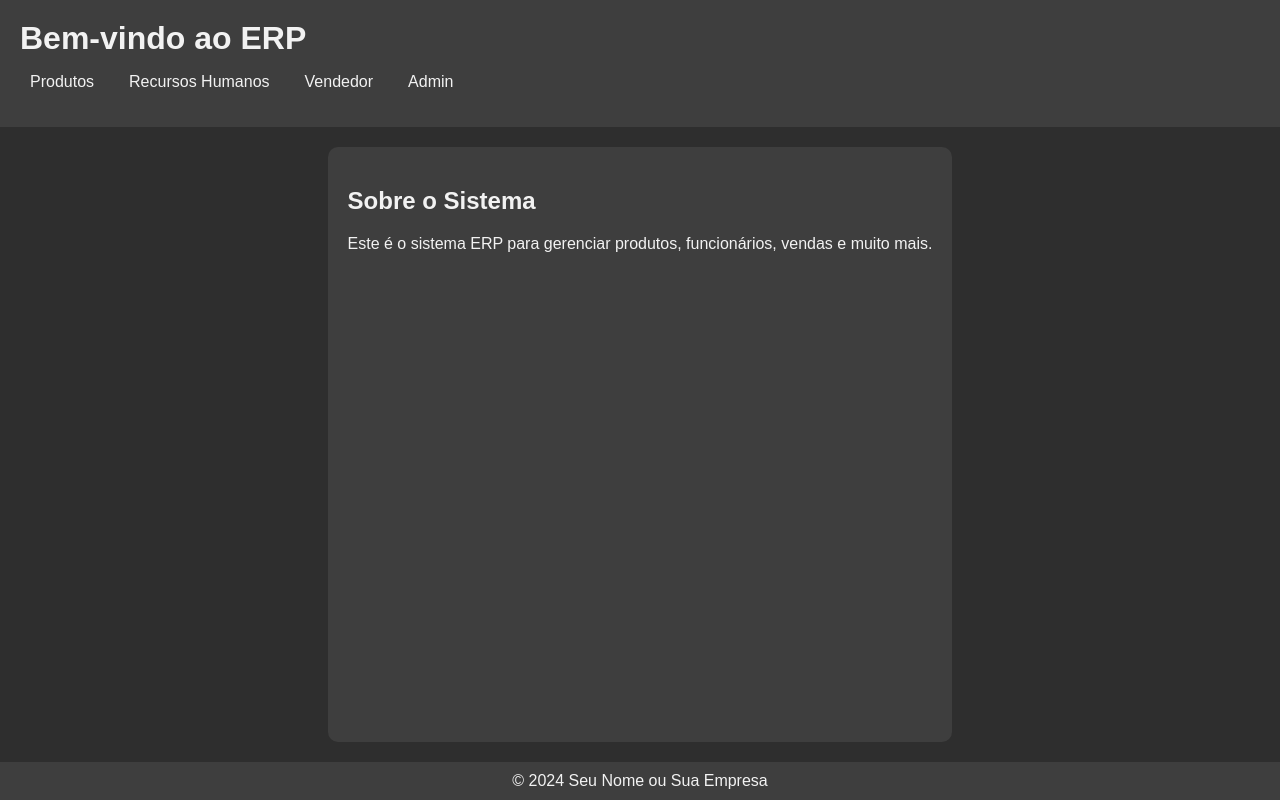
After one commit to lajotavermelha/enterprise-resource-planning-modelo, a Flask app: page / in a window 1280 px wide. The commit adds this page. Run offline with Flask 3, Linux system fonts and the light colour scheme.

```diff
--- a/routes.py
+++ b/routes.py
@@ -1,4 +1,4 @@
-from flask import request, jsonify, render_template, redirect, url_for, flash
+from flask import request, jsonify, render_template, redirect, url_for, flash, session
 from flask_login import login_user, login_required, logout_user, current_user
 from werkzeug.security import check_password_hash, generate_password_hash
 from main import app, db
@@ -12,7 +12,10 @@ def login():
         user = Funcionario.query.filter_by(nome=nome).first()
         if user and check_password_hash(user.password_hash, password):
             login_user(user)
-            return redirect(url_for('vendedor'))
+            if user.is_admin:
+                return redirect(url_for('admin'))
+            else:
+                return redirect(url_for('vendedor'))
         else:
             flash('Usuário ou senha inválidos')
     return render_template('login.html')
@@ -21,35 +24,41 @@ def login():
 @login_required
 def logout():
     logout_user()
-    session.clear()
+    session.clear()  # Limpa a sessão
+    flash('Você foi desconectado.')
     return redirect(url_for('login'))
 
 @app.route('/admin')
 @login_required
 def admin():
     if not current_user.is_admin:
-        return redirect(url_for('vendedor'))
+        flash('Acesso negado. Você não tem permissão para acessar esta página.')
+        logout_user()
+        session.clear()
+        return redirect(url_for('login'))
     return render_template('admin.html')
+
+@app.route('/vendedor')
+@login_required
+def vendedor():
+    if current_user.is_admin:
+        flash('Acesso negado. Você não tem permissão para acessar esta página.')
+        logout_user()
+        session.clear()
+        return redirect(url_for('login'))
+    return render_template('vendedor.html', user=current_user)
 
 @app.route('/')
 def home():
-    return render_template('index.html')
+    return render_template('home.html')
 
 @app.route('/estoque')
 def produtos_page():
     return render_template('produtos.html')
+
 @app.route('/recursoshumanos')
 def recursos_humanos():
     return render_template('recursoshumanos.html')
-
-@app.route('/vendas')
-def vendas():
-    return render_template('vendas.html')
-
-@app.route('/vendedor')
-@login_required
-def vendedor():
-    return render_template('vendedor.html', user=current_user)
 
 @app.route('/api/estoque', methods=['GET', 'POST'])
 def manage_produtos():
@@ -77,7 +86,6 @@ def update_delete_produto(id):
         db.session.delete(produto)
         db.session.commit()
         return jsonify({'message': 'Produto excluído'}), 200
-
 
 @app.route('/api/recursoshumanos', methods=['GET', 'POST'])
 def manage_funcionarios():
@@ -152,3 +160,16 @@ def update_vendas(id):
         venda.valor_total = data['valor_total']
         db.session.commit()
         return jsonify({'message': 'venda editada'})
+
+@app.route('/api/admin', methods=['GET'])
+def admin_show():
+    vendas = Vendas.query.all()
+    return jsonify([{'id': v.id,
+                        'funcionario': v.funcionario.to_dict(),
+                        'funcionario_id': v.funcionario_id,
+                        'produto': v.produto.to_dict(),
+                        'produto_id': v.produto_id,
+                        'quantidade': v.quantidade,
+                        'valor_produto': v.valor_produto,
+                        'valor_total': v.valor_total
+                        }for v in vendas])
--- a/static/css/styles.css
+++ b/static/css/styles.css
@@ -6,84 +6,67 @@ body {
   background: #2e2e2e;
   color: #f2f2f2;
   display: flex;
-  justify-content: center;
-  align-items: center;
-  height: 100vh;
+  flex-direction: column;
+  min-height: 100vh;
 }
 
-h1, h2 {
+header {
+  background: #3e3e3e;
+  padding: 20px;
   color: #f2f2f2;
 }
 
-/* Login form styles */
-.login-container {
-  max-width: 400px;
-  width: 100%;
-  padding: 40px;
-  background-color: #3e3e3e;
-  border-radius: 10px;
-  box-shadow: 0 2px 10px rgba(0, 0, 0, 0.2);
-  text-align: center;
+header h1 {
+  margin: 0;
 }
 
-.login-container .avatar {
+nav ul {
+  list-style: none;
+  padding: 0;
   display: flex;
-  justify-content: center;
+  gap: 15px;
+}
+
+nav ul li {
+  display: inline;
+}
+
+nav ul li a {
+  color: #f2f2f2;
+  text-decoration: none;
+  padding: 10px;
+}
+
+nav ul li a:hover {
+  background: #5e5e5e;
+  border-radius: 5px;
+}
+
+main {
+  flex: 1;
+  max-width: 800px;
+  margin: 20px auto;
+  padding: 20px;
+  background: #3e3e3e;
+  border-radius: 10px;
+}
+
+section {
   margin-bottom: 20px;
 }
 
-.login-container .avatar img {
-  width: 100px;
-  height: 100px;
-  border-radius: 50%;
-  object-fit: cover;
+footer {
+  background: #3e3e3e;
+  color: #f2f2f2;
+  text-align: center;
+  padding: 10px;
 }
 
-.login-container input[type="email"],
-.login-container input[type="password"] {
-  width: calc(100% - 22px);
-  padding: 10px;
-  margin-bottom: 20px;
-  border-radius: 5px;
-  border: 1px solid #ccc;
-  background: #f2f2f2;
-  color: #333;
+footer p {
+  margin: 0;
 }
 
-.login-container button {
-  padding: 10px 20px;
-  background-image: linear-gradient(10deg, #bf9aff, #fad0c4);
-  color: #373737;
-  border: none;
-  border-radius: 5px;
-  cursor: pointer;
-}
-
-.login-container .remember-me {
-  display: flex;
-  align-items: center;
-  justify-content: space-between;
-  margin-bottom: 20px;
-}
-
-.login-container .remember-me label {
-  color: #f2f2f2;
-}
-
-.login-container .remember-me input[type="checkbox"] {
-  margin-right: 10px;
-}
-
-.login-container a {
-  color: #bf9aff;
-  text-decoration: none;
-}
-
-.login-container a:hover {
-  text-decoration: underline;
-}
-
-/* Form styles for other pages */
+/* Form and button styles */
 input, select {
   padding: 10px;
   margin-bottom: 10px;
@@ -100,19 +83,10 @@ button {
   border: none;
   border-radius: 5px;
   cursor: pointer;
-
 }
 
-#div-logout {
-  display: flex;
-  align-items: center;
-  margin: 15px;
-}
-
-header {
-  display: flex;
-  margin-right: 5%;
-  padding: 10%;
+button:hover {
+  background-image: linear-gradient(10deg, #7d4c9d, #323232);
 }
 
 /* Table styles */
@@ -149,64 +123,19 @@ td button:hover {
 
 /* Responsive styles */
 @media (max-width: 768px) {
-  .login-container {
-    padding: 20px;
+  header, footer {
+    padding: 10px;
   }
 
-  th, td {
-    padding: 5px;
+  nav ul {
+    flex-direction: column;
   }
 
-  td button {
-    padding: 5px;
+  nav ul li {
+    margin-bottom: 10px;
+  }
+
+  button {
+    padding: 8px 16px;
   }
 }
-
-/* Added styles for ERP - Recursos Humanos page */
-main {
-  max-width: 800px;
-  margin: 0 auto;
-  padding: 20px;
-}
-
-section {
-  margin-bottom: 20px;
-}
-
-h2 {
-  margin-top: 0;
-}
-
-form {
-  display: flex;
-  flex-direction: column;
-  align-items: center;
-}
-
-input[type="text"], input[type="password"] {
-  width: 100%; /* changed from 100% to 90% to add some padding */
-  padding: 10px;
-  margin-bottom: 20px;
-  border-radius: 5px;
-  border: 1px solid #ccc;
-  box-sizing: border-box; /* added to include padding in width calculation */
-}
-
-input[type="checkbox"] {
-  margin-right: 10px; /* added to align checkbox with text */
-}
-
-label {
-  display: inline-block; /* added to align checkbox with text */
-  margin-right: 10px;
-}
-
-button {
-  margin: 5px 2px;
-  padding: 10px 20px;
-  background-image: linear-gradient(10deg, #9456fd, #424242);
-  color: #ffffff;
-  border: none;
-  border-radius: 5px;
-  cursor: pointer;
-}
--- /dev/null
+++ b/templates/home.html
@@ -0,0 +1,31 @@
+<!DOCTYPE html>
+<html lang="en">
+<head>
+    <meta charset="UTF-8">
+    <meta name="viewport" content="width=device-width, initial-scale=1.0">
+    <title>ERP - Página Inicial</title>
+    <link rel="stylesheet" href="{{url_for('static', filename='css/styles.css')}}">
+</head>
+<body>
+    <header>
+        <h1>Bem-vindo ao ERP</h1>
+        <nav>
+            <ul>
+                <li><a href="/estoque">Produtos</a></li>
+                <li><a href="/recursoshumanos">Recursos Humanos</a></li>
+                <li><a href="/vendedor">Vendedor</a></li>
+                <li><a href="/admin">Admin</a></li>
+            </ul>
+        </nav>
+    </header>
+    <main>
+        <section>
+            <h2>Sobre o Sistema</h2>
+            <p>Este é o sistema ERP para gerenciar produtos, funcionários, vendas e muito mais.</p>
+        </section>
+    </main>
+    <footer>
+        <p>&copy; 2024 Seu Nome ou Sua Empresa</p>
+    </footer>
+</body>
+</html>
```
Also changed, not shown: static/js/admin.js (+10 -2 lines), templates/admin.html (+7 -2 lines).
